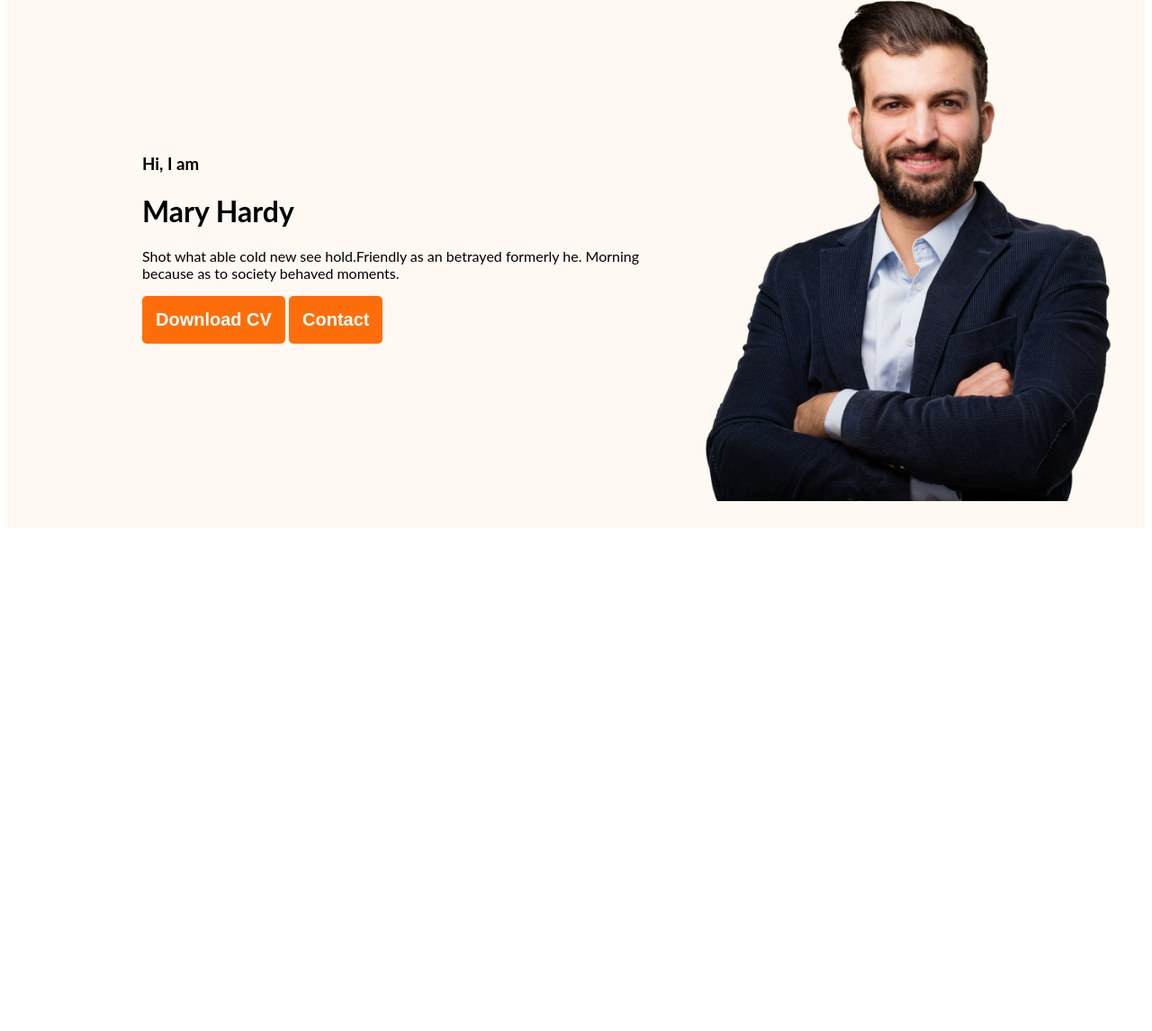
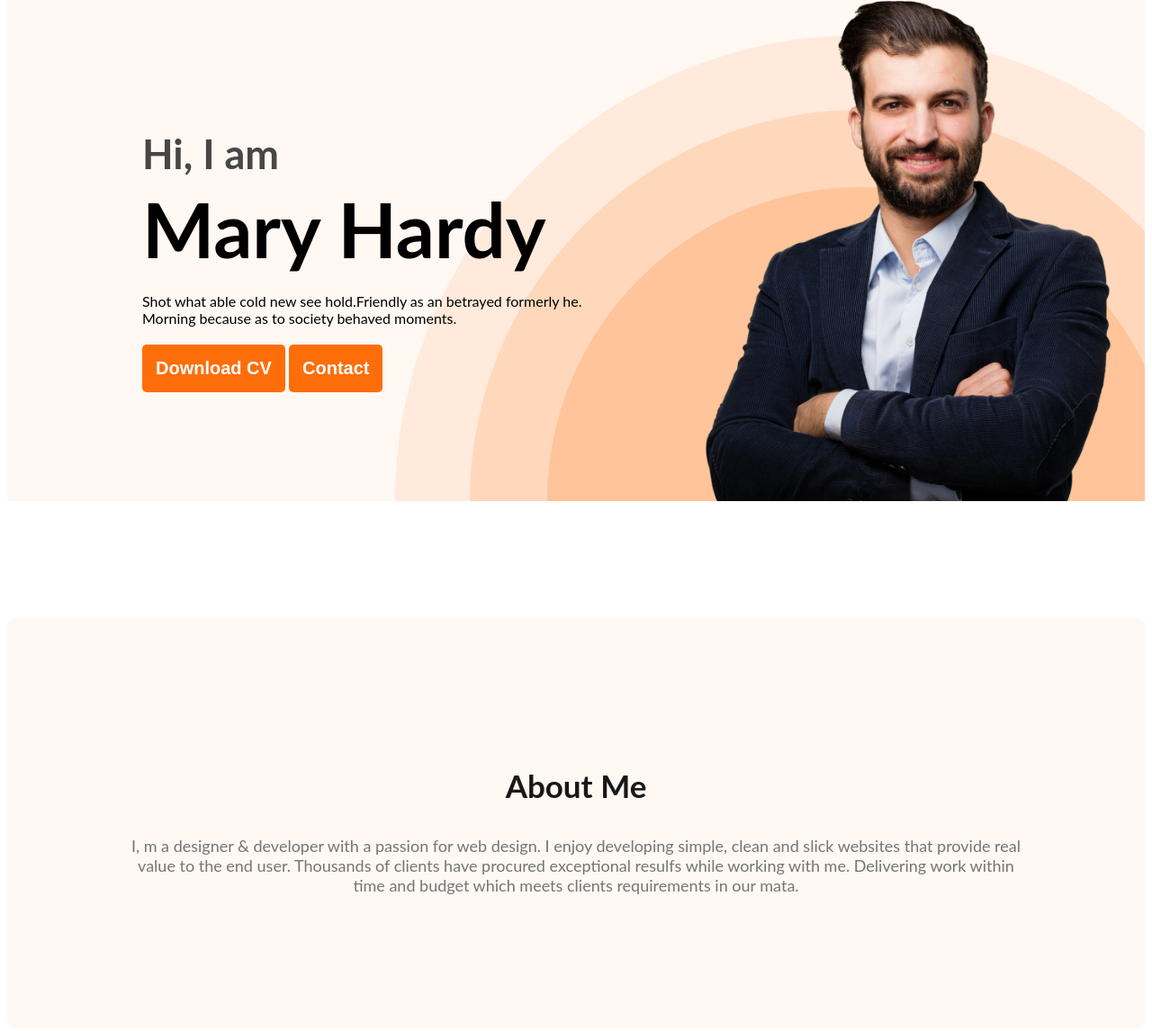
Before and after one commit to noushin1233/webdeveloper-portfolio, a plain HTML site: page index.html in a window 1280 px wide. Shown: the part 204-1350 px from the top of the page at 90% size. Before the commit the page ends 800 px from the top, so only its background shows below. Drawn offline with Linux system fonts and the light colour scheme.

Commit message:
about section created

```diff
--- a/index.html
+++ b/index.html
@@ -24,7 +24,7 @@
           <div class="banner-content">
             <h3 class="banner-greeting">Hi, I am</h3>
             <h1 class="banner-title">Mary Hardy</h1>
-            <p>Shot what able cold new see hold.Friendly as an betrayed formerly he. Morning because as to society behaved moments.</p>
+            <p class="banner-description">Shot what able cold new see hold.Friendly as an betrayed formerly he. Morning because as to society behaved moments.</p>
             <button class="btn-primary">Download CV</button>
             <button class="btn-primary">Contact</button>
           </div>
@@ -33,6 +33,10 @@
 
     </header>
     <main>
+        <section class="about">
+            <h3 class="section-title">About Me</h3>
+            <p class="section-description">I, m a designer & developer with a passion for web design. I enjoy developing simple, clean and slick websites that provide real value to the end user. Thousands of clients have procured exceptional resulfs while working with me. Delivering work within time and budget which meets clients requirements in our mata.</p>
+        </section>
 
     </main>
     <footer>
--- a/styles/portfolio.css
+++ b/styles/portfolio.css
@@ -44,13 +44,55 @@ nav a{
 }
 .header{
     background-color: #fff8f3;
-
+    background-image: url('../images/header_bg.png');
+    background-repeat: no-repeat;
+    background-position: bottom right;
 }
 .banner{
-    padding: 30px 30px 30px 150px;
+    padding: 30px 30px 0px 150px;
     display: flex;
     align-items: center;
+    justify-content: space-between;
+}
+.banner-content{
+    max-width: 500px;
 }
 .banner .profile-pic{
     width: 500px;
 }
+.banner-greeting{
+    font-size: 45px;
+    color: #474747;
+    margin-bottom: 0;
+
+}
+.banner-title{
+    font-size: 85px;
+    font-weight: 700;
+    margin-top: 5px;
+    margin-bottom: 20px;
+
+}
+.banner-description{
+    margin-top: 10px;
+    margin-bottom: 20px;
+}
+.about{
+    padding: 130px;
+    border-radius: 10px;
+    background-color: #fff8f3;
+    margin: 130px 0;
+}
+.section-title{
+    color: #181818;
+    text-align: center;
+    font-size: 35px;
+    font-weight: 700;
+}
+.section-description{
+    color: #757575;
+    text-align: center;
+    font-size: 18px;
+
+
+}
```
